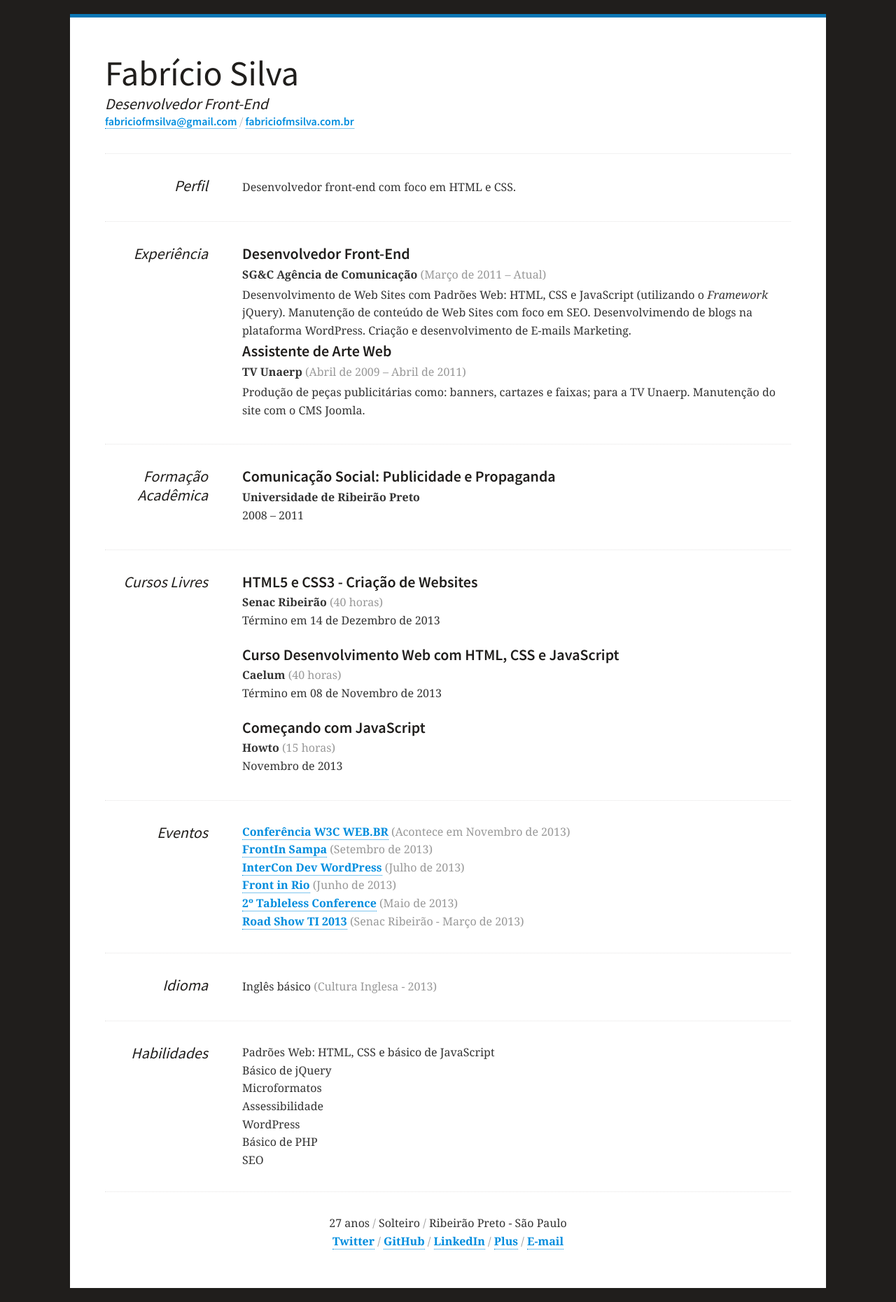
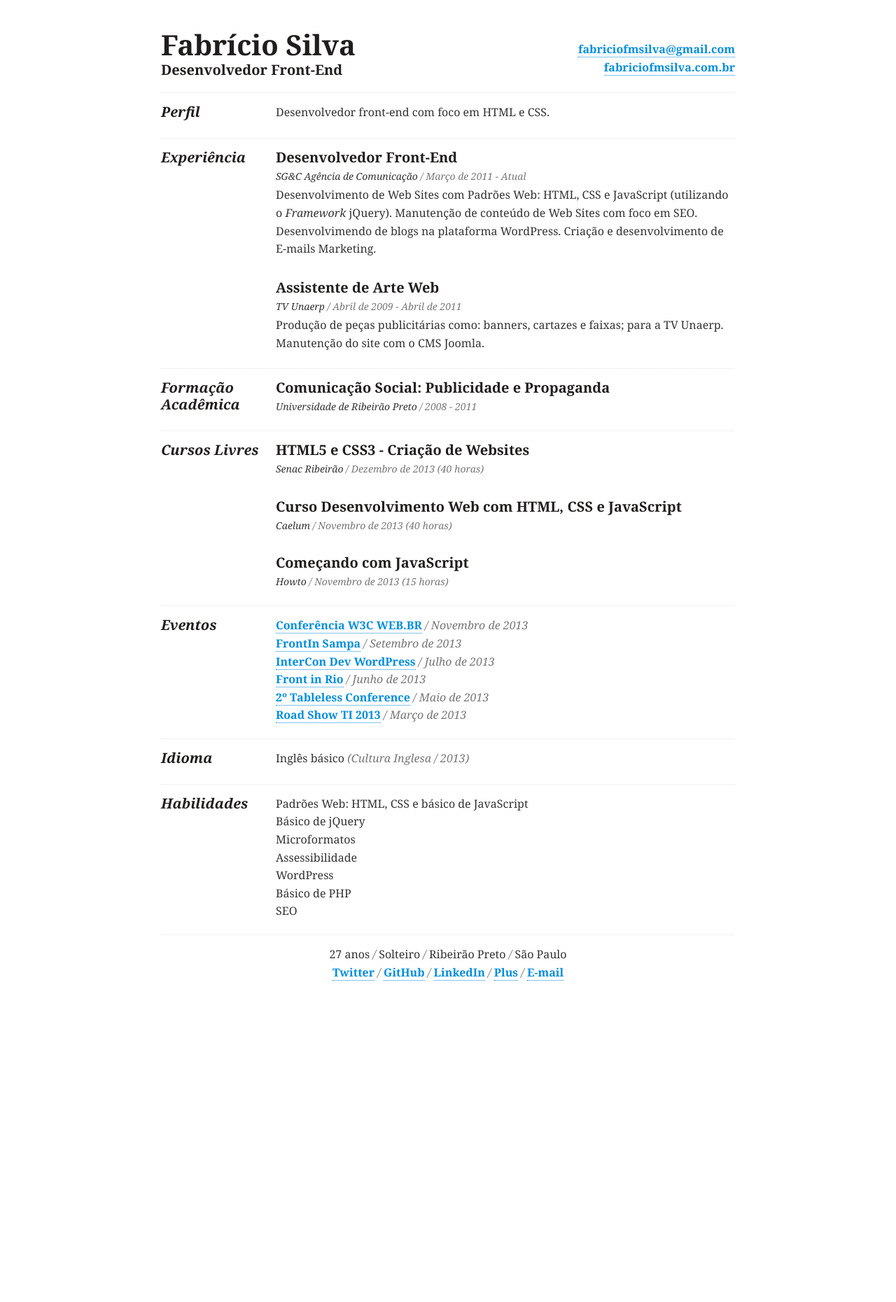
Before and after one commit to fabriciofmsilva/fabriciofmsilva.github.io, a Jekyll site: the page resume/index.html, which Jekyll copies as it is, in a window 1280 px wide. Shown: the whole page at 70% size. Built offline with Jekyll 4.4.1, drawn with Linux system fonts in a browser that asks for light colours; after the commit the page ends 1445 px from its top, so only the background shows below that.

Commit message:
Edit Resume

```diff
--- a/resume/index.html
+++ b/resume/index.html
@@ -2,18 +2,13 @@
 <html lang="pt-BR">
 <head>
 <meta charset="utf-8">
-
 <title>Fabrício Silva - Desenvolvedor Front-End</title>
-
 <!-- Meta -->
 <meta name="description" content="Fabrício Silva - Desenvolvedor Front-End">
 <meta name="keywords" content="front-end,web,developer,resume,html5,css3,seo,schem,microdata">
 <meta name="author" content="Fabrício Silva">
-
 <meta name="viewport" content="width=device-width">
-
 <!-- CSS Stylesheet -->
-<link rel="stylesheet" href="http://fonts.googleapis.com/css?family=Source+Sans+Pro:300,400,600">
 <style>
 /*! normalize.css v1.1.2 | MIT License | git.io/normalize */article,aside,details,figcaption,figure,footer,header,hgroup,main,nav,section,summary{display:block}audio,canvas,video{display:inline-block;*display:inline;*zoom:1}
 audio:not([controls]){display:none;height:0}[hidden]{display:none}html{font-size:62.5%;-ms-text-size-adjust:100%;-webkit-text-size-adjust:100%}html,button,input,select,textarea{font-family:sans-serif}
@@ -33,33 +28,30 @@ input[type="search"]::-webkit-search-cancel-button,input[type="search"]::-webkit
 button::-moz-focus-inner,input::-moz-focus-inner{border:0;padding:0}textarea{overflow:auto;vertical-align:top}table{border-collapse:collapse;border-spacing:0}
 /*! @fabriciofmsilva */
 body {
-background: #201E1C;
+background: #fff;
 color: #333;
-font-family: 'Source Sans Pro',Helvetica,Arial,sans-serif;
-font-size: 1.6rem;
+font-family: Georgia,"Cambria",serif;
 font-weight: 300;
 line-height: 1.6;
 padding: 20px;
 }
 h1, h2, h3 {
 color: #201E1C;
-font-family:'Source Sans Pro',Helvetica,Arial,sans-serif;
-font-weight: normal;
+font-weight: bold;
 line-height: 1.2;
 }
 h1 {
-font-size: 5rem;
+font-size: 4rem;
 margin: 0;
 }
 h2 {
-font-size: 2.2rem;
-font-style: italic;
+font-size: 2rem;
 margin: 0;
 }
 h3 {
-font-size: 2.2rem;
+font-size: 2rem;
 font-weight: bold;
-margin: 1em 0 .2em;
+margin: 1.5em 0 .2em;
 }
 a, a:hover, a:visited {
 border-bottom: 1px dotted #008DDE;
@@ -74,60 +66,87 @@ color: #0197ed;
 transition: all .3s ease-in-out;
 }
 p {
-font-family: Georgia,"Cambria",serif;
-margin: .2em 0 .2em;
+font-size: 1.6rem;
+margin: 0 0 .2em;
 }
 i {
-color: #999999;
-font-style: normal;
+color: #777;
 }
 ul {
 margin: auto;
 padding: 0;
 }
 li {
-font-family: Georgia,"Cambria",serif;
+font-size: 1.6rem;
 list-style: none;
 }
 hr {
 border: 0;
 border-top: 1px dotted #E5E4E4;
 clear: both;
-margin: 2em auto;
+margin: 2em auto 1.5em;
 }
 .hidden {
 border: 0;
 }
 .wrapper {
 background: #fff;
-border-top: 5px solid #0876b4;
 margin: auto;
-max-width: 980px;
-padding: 50px;
+max-width: 820px;
+padding: 20px;
 }
-section > h2 {
+section > header {
 float: left;
-width: 15%;
-text-align: right;
+font-style: italic;
+width: 20%;
 }
-section:before, section:after {
+.header:before, .header:after, section:before, section:after {
 content: " ";
 display: table;
 }
-section:after {
+.header:after, section:after {
 clear: both;
+}
+.header-title {
+float: left;
+width: 50%;
+}
+.header-contact {
+float: right;
+padding-top: 18px;
+text-align: right;
+width: 50%;
 }
 .content {
 float: right;
 width: 80%;
 }
-.content h3:first-child {
+.content .item:first-child h3 {
 margin-top: 0;
+}
+.local {
+font-size: 1.4rem;
 }
 .footer {
 text-align: center;
 }
+@media (max-width: 820px) {
+h2 {
+font-size: 2.6rem;
+margin-bottom: 0.4em;
+}
+.header-title, .header-contact {
+padding: 0;
+text-align: center;
+width: 100%;
+}
+section > header, .content {
+float: none;
+width: 100%;
+}
+}
 @media print {
+h2 {font-size: 1.6rem;}
 p {color: #444444;}
 i {color: #999999;}
 }
@@ -138,15 +157,24 @@ text-align: center;
 <article class="wrapper" itemscope itemtype="http://schema.org/Person">
 <!-- Main Informations -->
 	<header class="header">
+		<div class="header-title">
 			<h1 itemprop="name">Fabrício Silva</h1>
 			<h2 itemprop="jobTitle">Desenvolvedor Front-End</h2>
-		<a href="mailto:fabriciofmsilva@gmail.com" itemprop="email">fabriciofmsilva@gmail.com</a> <i>/</i> <a href="http://www.fabriciofmsilva.com.br/" itemprop="url">fabriciofmsilva.com.br</a></p>
+		</div>
+
+		<div class="header-contact">
+			<p><a href="mailto:fabriciofmsilva@gmail.com" itemprop="email">fabriciofmsilva@gmail.com</a><br>
+			<a href="http://www.fabriciofmsilva.com.br/" itemprop="url">fabriciofmsilva.com.br</a></p>
+		</div>
 	</header>
 
 	<hr>
 
 	<section class="objective">
+		<header>
 			<h2>Perfil</h2>
+		</header>
+
 		<div class="content">
 			<p>Desenvolvedor front-end com foco em HTML e CSS.</p>
 		</div>
@@ -155,17 +183,20 @@ text-align: center;
 	<hr>
 
 	<section class="experience">
+		<header>
 			<h2>Experiência</h2>
+		</header>
+
 		<div class="content">
-			<div itemprop="worksFor" itemscope itemtype="http://schema.org/Organization">
+			<div class="item" itemprop="worksFor" itemscope itemtype="http://schema.org/Organization">
 				<h3>Desenvolvedor Front-End</h3>
-				<p><strong itemprop="name">SG&amp;C Agência de Comunicação</strong> <i>(<time datetime="2011-03-01">Março de 2011</time> – Atual)</i></p>
+				<p class="local"><em itemprop="name">SG&amp;C Agência de Comunicação</em> <i>/ <time datetime="2011-03-01">Março de 2011</time> - Atual</i></p>
 				<p itemprop="description">Desenvolvimento de Web Sites com Padrões Web: HTML, CSS e JavaScript (utilizando o <em>Framework</em> jQuery). Manutenção de conteúdo de Web Sites com foco em SEO. Desenvolvimendo de blogs na plataforma WordPress. Criação e desenvolvimento de E-mails Marketing.</p>
 			</div>
 
-			<div itemprop="worksFor" itemscope itemtype="http://schema.org/Organization">
+			<div class="item" itemprop="worksFor" itemscope itemtype="http://schema.org/Organization">
 				<h3>Assistente de Arte Web</h3>
-				<p><strong itemprop="name">TV Unaerp</strong> <i>(Abril de 2009 – Abril de 2011)</i></p>
+				<p class="local"><em itemprop="name">TV Unaerp</em> <i>/ Abril de 2009 - Abril de 2011</i></p>
 				<p itemprop="description">Produção de peças publicitárias como: banners, cartazes e faixas; para a TV Unaerp. Manutenção do site com o CMS Joomla.</p>
 			</div>
 		</div>
@@ -174,59 +205,70 @@ text-align: center;
 	<hr>
 
 	<section class="formation">
+		<header>
 			<h2>Formação Acadêmica</h2>
+		</header>
 
 		<div class="content" itemprop="alumniOf" itemscope itemtype="http://schema.org/CollegeOrUniversity">
+			<div class="item">
 				<h3>Comunicação Social: Publicidade e Propaganda</h3>
 
-			<p><strong itemprop="name">Universidade de Ribeirão Preto</strong><br>
-			2008 – 2011</p>
+				<p class="local"><em itemprop="name">Universidade de Ribeirão Preto</em> <i>/ <time>2008</time> - <time>2011</time></i></p>
+			</div>
 		</div>
 	</section>
 
 	<hr>
 
 	<section class="courses">
+		<header>
 			<h2>Cursos Livres</h2>
+		</header>
 
 		<div class="content">
+			<div class="item">
 				<h3>HTML5 e CSS3 - Criação de Websites</h3>
-			<p><strong>Senac Ribeirão</strong> <i>(40 horas)</i><br>
-			Término em 14 de Dezembro de 2013</p>
+				<p class="local"><em>Senac Ribeirão</em> <i>/ <time>Dezembro de 2013</time> (40 horas)</i></p>
+			</div>
 
+			<div class="item">
 				<h3>Curso Desenvolvimento Web com HTML, CSS e JavaScript</h3>
-			<p><strong>Caelum</strong> <i>(40 horas)</i><br>
-			Término em 08 de Novembro de 2013</p>
+				<p class="local"><em>Caelum</em> <i>/ <time>Novembro de 2013</time> (40 horas)</i></p>
+			</div>
 
+			<div class="item">
 				<h3>Começando com JavaScript</h3>
-			<p><strong>Howto</strong> <i>(15 horas)</i><br>
-			Novembro de 2013</p>
+				<p class="local"><em>Howto</em> <i>/ <time>Novembro de 2013</time> (15 horas)</i></p>
+			</div>
 		</div>
 	</section>
 
 	<hr>
 
 	<section class="events">
+		<header>
 			<h2>Eventos</h2>
+		</header>
+
 		<div class="content">
 			<ul>
 				<li itemprop="performerIn" itemscope itemtype="http://schema.org/Event">
-					<a href="http://conferenciaweb.w3c.br/" itemprop="url"><span itemprop="name">Conferência W3C WEB.BR</span></a> <i>(Acontece em Novembro de 2013)</i>
+					<a href="http://conferenciaweb.w3c.br/" itemprop="url"><span itemprop="name">Conferência W3C WEB.BR</span></a> <i>/ <time>Novembro de 2013</time></i>
 				</li>
 				<li itemprop="performerIn" itemscope itemtype="http://schema.org/Event">
-					<a href="http://frontinsampa.com.br/" itemprop="url"><span itemprop="name">FrontIn Sampa</span></a> <i>(Setembro de 2013)</i>
+					<a href="http://frontinsampa.com.br/" itemprop="url"><span itemprop="name">FrontIn Sampa</span></a> <i>/ <time>Setembro de 2013</time></i>
 				</li>
 				<li itemprop="performerIn" itemscope itemtype="http://schema.org/Event">
-					<a href="http://intercon.imasters.com.br/evento/imasters-intercon-wp/" itemprop="url"><span itemprop="name">InterCon Dev WordPress</span></a> <i>(Julho de 2013)</i>
+					<a href="http://intercon.imasters.com.br/evento/imasters-intercon-wp/" itemprop="url"><span itemprop="name">InterCon Dev WordPress</span></a> <i>/ <time>Julho de 2013</time></i>
 				</li>
 				<li itemprop="performerIn" itemscope itemtype="http://schema.org/Event">
-					<a href="http://www.frontinrio.com.br/" itemprop="url"><span itemprop="name">Front in Rio</span></a> <i>(Junho de 2013)</i>
+					<a href="http://www.frontinrio.com.br/" itemprop="url"><span itemprop="name">Front in Rio</span></a> <i>/ <time>Junho de 2013</time></i>
 				</li>
 				<li itemprop="performerIn" itemscope itemtype="http://schema.org/Event">
-					<a href="http://tableless.com.br/tablelessconf/" itemprop="url"><span itemprop="name">2º Tableless Conference</span></a> <i>(Maio de 2013)</i>
+					<a href="http://tableless.com.br/tablelessconf/" itemprop="url"><span itemprop="name">2º Tableless Conference</span></a> <i>/ <time>Maio de 2013</time></i>
 				</li>
 				<li itemprop="performerIn" itemscope itemtype="http://schema.org/Event">
-					<a href="http://www.sp.senac.br/jsp/default.jsp?newsID=DYNAMIC,oracle.br.dataservers.ContentEventDataServer18,selectEvent&template=946.dwt&event=1565" itemprop="url"><span itemprop="name">Road Show TI 2013</span></a> <i>(Senac Ribeirão - Março de 2013)</i>
+					<a href="http://www.sp.senac.br/jsp/default.jsp?newsID=DYNAMIC,oracle.br.dataservers.ContentEventDataServer18,selectEvent&template=946.dwt&event=1565" itemprop="url"><span itemprop="name">Road Show TI 2013</span></a> <i>/ <time>Março de 2013</time></i>
 				</li>
 			</ul>
 		</div>
@@ -235,16 +277,22 @@ text-align: center;
 	<hr>
 
 	<section class="language">
+		<header>
 			<h2>Idioma</h2>
+		</header>
+
 		<div class="content">
-			<p>Inglês básico <i>(Cultura Inglesa - 2013)</i></p>
+			<p>Inglês básico <i>(Cultura Inglesa / <time>2013</time>)</i></p>
 		</div>
 	</section>
 
 	<hr>
 
 	<section class="extras">
+		<header>
 			<h2>Habilidades</h2>
+		</header>
+
 		<div class="content">
 			<ul>
 				<li>Padrões Web: HTML, CSS e básico de JavaScript</li>
@@ -261,7 +309,7 @@ text-align: center;
 	<hr>
 
 	<footer class="footer">
-		<p itemprop="address" itemscope itemtype="http://schema.org/PostalAddress">27 anos <i>/</i> Solteiro <i>/</i> <span itemprop="addressLocality">Ribeirão Preto</span> - <span itemprop="addressRegion">São Paulo</span>
+		<p itemprop="address" itemscope itemtype="http://schema.org/PostalAddress">27 anos <i>/</i> Solteiro <i>/</i> <span itemprop="addressLocality">Ribeirão Preto</span> <i>/</i> <span itemprop="addressRegion">São Paulo</span>
 
 		<br>
 
@@ -285,10 +333,10 @@ text-align: center;
 	</footer>
 </article>
 <script type="text/javascript">
-var _gaq=[['_setAccount','UA-22890269-1'],['_trackPageview']];
-(function(d,t){var g=d.createElement(t),s=d.getElementsByTagName(t)[0];
-g.src=('https:'==location.protocol?'//ssl':'//www')+'.google-analytics.com/ga.js';
-s.parentNode.insertBefore(g,s)}(document,'script'));
+//var _gaq=[['_setAccount','UA-22890269-1'],['_trackPageview']];
+//(function(d,t){var g=d.createElement(t),s=d.getElementsByTagName(t)[0];
+//g.src=('https:'==location.protocol?'//ssl':'//www')+'.google-analytics.com/ga.js';
+//s.parentNode.insertBefore(g,s)}(document,'script'));
 </script>
 </body>
 </html>
```
Lines whose indentation alone changed are shown as unchanged.
